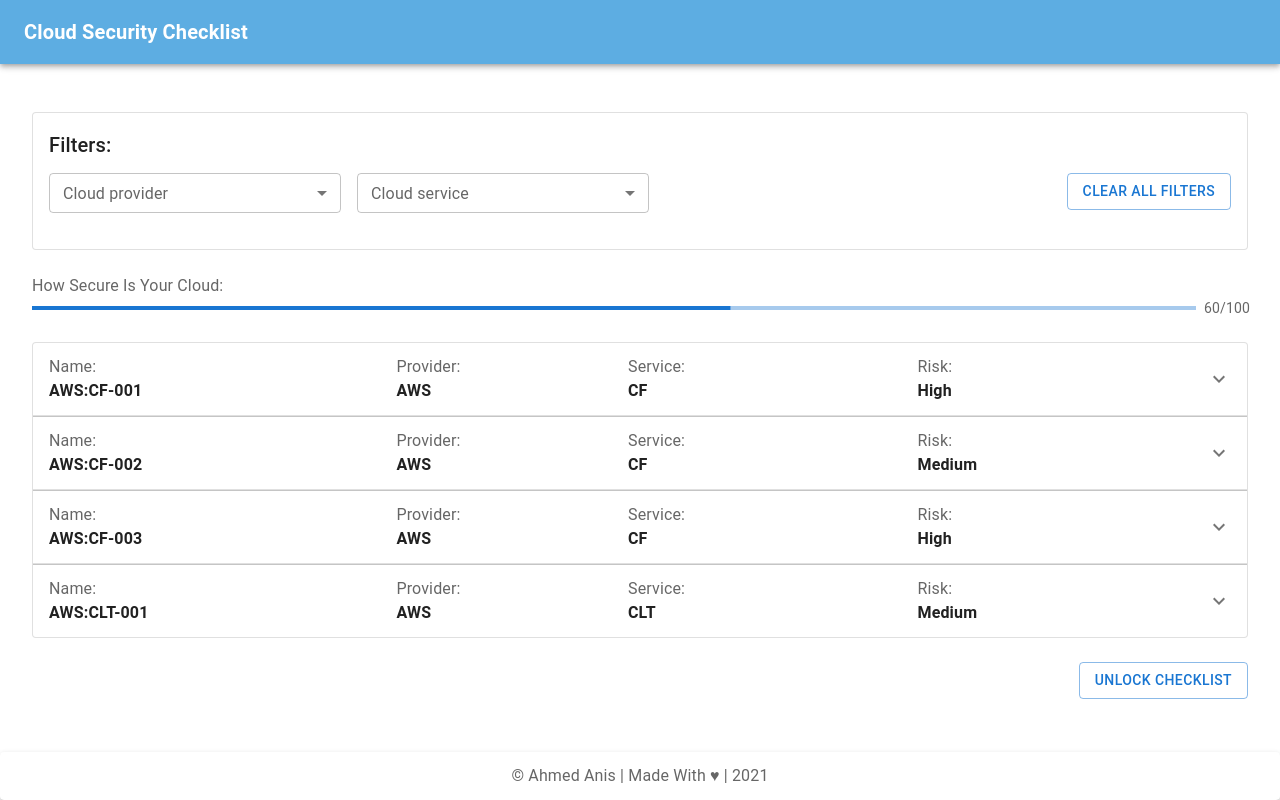
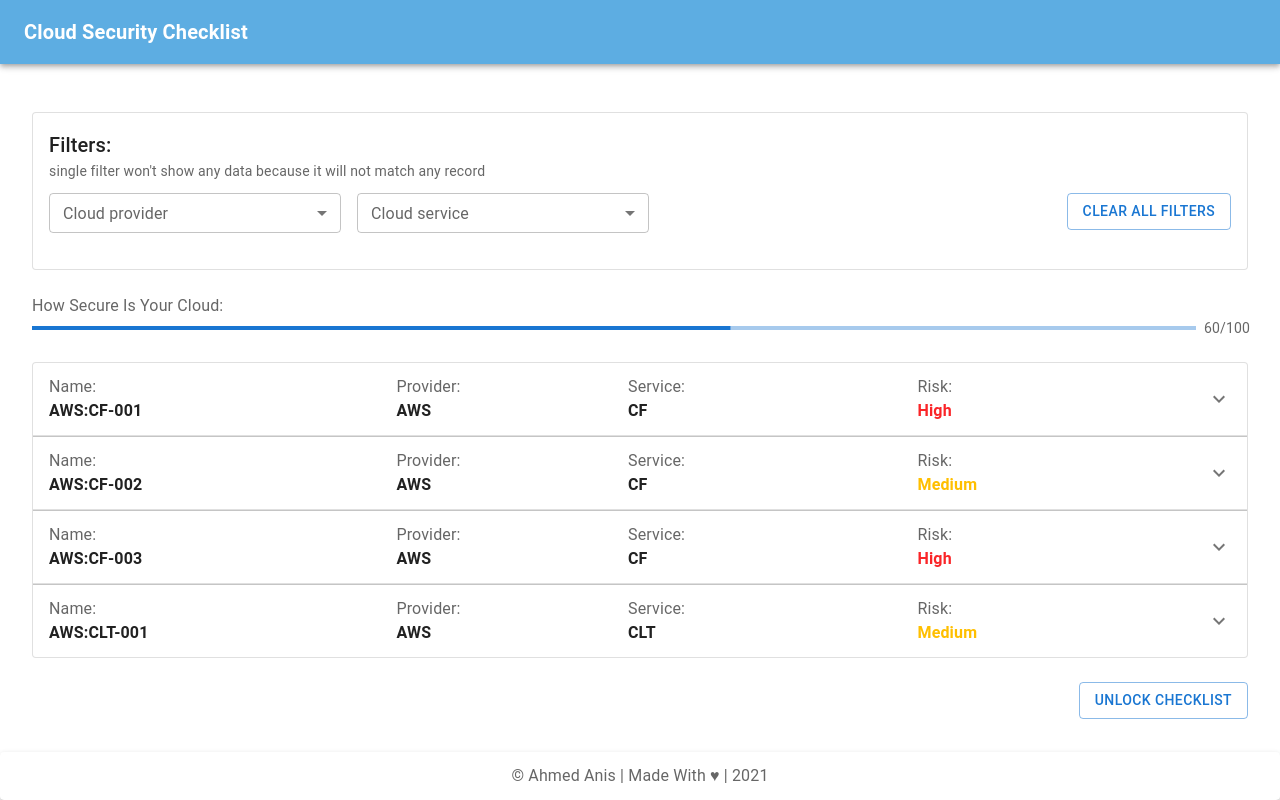
Before and after one commit to Ahmed4549/cloud-app, a React (Create React App) app: page /home in a window 1280 px wide. Built offline with nearby package versions, Linux system fonts and the light colour scheme.

Commit message:
accordion colors added, filters added, loader added and prv route added

```diff
--- a/src/components/accordion/index.js
+++ b/src/components/accordion/index.js
@@ -13,7 +13,19 @@
     setExpanded(isExpanded ? panel : false);
   };
 
-  // TODO: low, medium, high risk => lower case => colorful text
+  const getColor = () => {
+    if (data.risk) {
+      if (data.risk.toLowerCase() === "high") {
+        return "#FA2528";
+      } else if (data.risk.toLowerCase() === "medium") {
+        return "#FFBF00";
+      } else if (data.risk.toLowerCase() === "low") {
+        return "#15E918";
+      } else {
+        return "black";
+      }
+    }
+  };
 
   return (
     <>
@@ -40,7 +52,14 @@
             <Typography sx={{ color: "text.secondary" }}>Service:</Typography>
             {data?.service ? data.service : "N/A"}
           </Typography>
-          <Typography sx={{ width: "25%", flexShrink: 0, fontWeight: "bold" }}>
+          <Typography
+            sx={{
+              width: "25%",
+              flexShrink: 0,
+              fontWeight: "bold",
+              color: getColor(),
+            }}
+          >
             <Typography sx={{ color: "text.secondary" }}>Risk:</Typography>
             {data?.risk ? data.risk : "N/A"}
           </Typography>
--- a/src/components/card/index.js
+++ b/src/components/card/index.js
@@ -4,54 +4,27 @@
 import CardContent from "@mui/material/CardContent";
 import Typography from "@mui/material/Typography";
 import { TextField, MenuItem, Button } from "@mui/material";
-import data from "../../assets/signatures-metadata.json";
 
-export default function OutlinedCard() {
-  const cloudProvider = [...new Set(data.map((item) => item?.cloud))]; //gets all distinct provicers from the array
-  const cloudService = [...new Set(data.map((item) => item?.service))]; //gets all distinct service from the array
-
-  // state
-  const [provider, setProvider] = React.useState("");
-  const [service, setService] = React.useState("");
-
-  // component did mount
-  React.useEffect(() => {
-    let providerName = window.localStorage.getItem("provider");
-    let serviceName = window.localStorage.getItem("service");
-    if (providerName !== "") {
-      setProvider(providerName);
-    }
-    if (serviceName !== "") {
-      setService(serviceName);
-    }
-  }, []);
-
-  // functions
-  // handle menu change of cloud provider and save it to local storage
-  const handleProviderChange = (event) => {
-    setProvider(event.target.value);
-    localStorage.setItem("provider", event.target.value);
-  };
-
-  // handle menu change of cloud services and save it to local storage
-  const handleServiceChange = (event) => {
-    setService(event.target.value);
-    localStorage.setItem("service", event.target.value);
-  };
-
-  // clear all filters
-  const clearFilters = () => {
-    setService("");
-    setProvider("");
-    localStorage.removeItem("service");
-    localStorage.removeItem("provider");
-  };
-
+export default function OutlinedCard({
+  provider,
+  service,
+  providerDropdown,
+  serviceDropdown,
+  handleServiceChange,
+  handleProviderChange,
+  clearFilters,
+}) {
   return (
     <Card variant="outlined">
       <CardContent>
-        <Typography variant="h6" component="div" sx={{ mb: 1.5 }}>
-          Filters:
+        <Typography variant="h6">Filters:</Typography>
+        <Typography
+          variant="body2"
+          color="text.secondary"
+          component="div"
+          sx={{ mb: 1.5 }}
+        >
+          single filter won't show any data because it will not match any record
         </Typography>
         <Box
           sx={{
@@ -78,7 +51,7 @@
               onChange={handleProviderChange}
               fullWidth
             >
-              {cloudProvider.map((option) => (
+              {providerDropdown.map((option) => (
                 <MenuItem key={option} value={option}>
                   {option}
                 </MenuItem>
@@ -94,7 +67,7 @@
               onChange={handleServiceChange}
               fullWidth
             >
-              {cloudService.map((option) => (
+              {serviceDropdown.map((option) => (
                 <MenuItem key={option} value={option}>
                   {option}
                 </MenuItem>
--- a/src/components/loader/index.js
+++ b/src/components/loader/index.js
@@ -4,14 +4,12 @@
 
 export default function Loader({ showLoader, closeLoader }) {
   return (
-    <div>
     <Backdrop
       sx={{ color: "#fff", zIndex: 9999 }}
       open={showLoader}
       onClick={closeLoader}
     >
-        <CircularProgress color="inherit" sx={{ color: "blue" }} />
+      <CircularProgress color="inherit" />
     </Backdrop>
-    </div>
   );
 }
--- a/src/pages/completeChecklist/index.js
+++ b/src/pages/completeChecklist/index.js
@@ -9,7 +9,12 @@
   padding: "2rem",
 };
 const CompleteChecklist = () => {
+  const cloudProvider = [...new Set(data.map((item) => item?.cloud))]; //gets all distinct provicers from the array
+  const cloudService = [...new Set(data.map((item) => item?.service))]; //gets all distinct service from the array
+
   // state
+  const [provider, setProvider] = useState("");
+  const [service, setService] = useState("");
   const [count, setCount] = useState(4);
 
   // component did mount
@@ -18,20 +23,72 @@
     if (checkList) {
       setCount(10);
     }
+    let providerName = window.localStorage.getItem("provider");
+    let serviceName = window.localStorage.getItem("service");
+    if (providerName !== null) {
+      setProvider(providerName);
+    }
+    if (serviceName !== null) {
+      setService(serviceName);
+    }
   }, []);
 
   // functions
+  // handle menu change of cloud provider and save it to local storage
+  const handleProviderChange = (event) => {
+    setProvider(event.target.value);
+    localStorage.setItem("provider", event.target.value);
+    // filteredData();
+  };
+
+  // handle menu change of cloud services and save it to local storage
+  const handleServiceChange = (event) => {
+    setService(event.target.value);
+    localStorage.setItem("service", event.target.value);
+    // filteredData();
+  };
+
+  // clear all filters
+  const clearFilters = () => {
+    setService("");
+    setProvider("");
+    localStorage.removeItem("service");
+    localStorage.removeItem("provider");
+  };
+
+  // filters
+  const providerFilter = data?.filter((data) => {
+    if (provider !== "" || service !== "") {
+      return data?.cloud === provider && data?.service === service;
+    } else {
+      return data;
+    }
+  });
+  // to load more items
   const loadMore = () => setCount((prevCount) => prevCount + 10);
 
   return (
     <div style={homeMain}>
-      <Card />
+      <Card
+        provider={provider}
+        service={service}
+        providerDropdown={cloudProvider}
+        serviceDropdown={cloudService}
+        handleServiceChange={handleServiceChange}
+        handleProviderChange={handleProviderChange}
+        clearFilters={clearFilters}
+      />
       <LinearProgressbar />
       <Box sx={{ margin: "1.5rem 0" }}>
-        {data.slice(0, count).map((data, index) => {
+        {providerFilter.length > 0 ? (
+          providerFilter.slice(0, count).map((data, index) => {
             return <CustomAccordion index={index} data={data} />;
-        })}
+          })
+        ) : (
+          <h3 style={{ textAlign: "center" }}>OOPS!!! No Data Found</h3>
+        )}
       </Box>
+      {providerFilter.length > 9 ? (
         <div style={{ display: "flex", justifyContent: "flex-end" }}>
           <Button
             onClick={loadMore}
@@ -41,6 +98,7 @@
             Load More
           </Button>
         </div>
+      ) : null}
     </div>
   );
 };
--- a/src/pages/home/index.js
+++ b/src/pages/home/index.js
@@ -1,5 +1,5 @@
 import { Button, Box } from "@mui/material";
-import React, { useState } from "react";
+import React, { useState, useEffect } from "react";
 import CustomAccordion from "../../components/accordion";
 import Card from "../../components/card";
 import LinearProgressbar from "../../components/linearProgress";
@@ -10,20 +10,80 @@
   padding: "2rem",
 };
 const Home = () => {
+  const cloudProvider = [...new Set(data.map((item) => item?.cloud))]; //gets all distinct provicers from the array
+  const cloudService = [...new Set(data.map((item) => item?.service))]; //gets all distinct service from the array
+
   // state
   const [showModal, setShowModal] = useState(false);
+  const [provider, setProvider] = useState("");
+  const [service, setService] = useState("");
+
+  // component did mount
+  useEffect(() => {
+    let providerName = window.localStorage.getItem("provider");
+    let serviceName = window.localStorage.getItem("service");
+    if (providerName !== null) {
+      setProvider(providerName);
+    }
+    if (serviceName !== null) {
+      setService(serviceName);
+    }
+  }, []);
 
   // functions
   const openModal = () => setShowModal(true);
 
+  // handle menu change of cloud provider and save it to local storage
+  const handleProviderChange = (event) => {
+    setProvider(event.target.value);
+    localStorage.setItem("provider", event.target.value);
+    // filteredData();
+  };
+
+  // handle menu change of cloud services and save it to local storage
+  const handleServiceChange = (event) => {
+    setService(event.target.value);
+    localStorage.setItem("service", event.target.value);
+    // filteredData();
+  };
+
+  // clear all filters
+  const clearFilters = () => {
+    setService("");
+    setProvider("");
+    localStorage.removeItem("service");
+    localStorage.removeItem("provider");
+  };
+
+  // filters
+  const providerFilter = data?.filter((data) => {
+    if (provider !== "" || service !== "") {
+      return data?.cloud === provider && data?.service === service;
+    } else {
+      return data;
+    }
+  });
+
   return (
     <div style={homeMain}>
-      <Card />
+      <Card
+        provider={provider}
+        service={service}
+        providerDropdown={cloudProvider}
+        serviceDropdown={cloudService}
+        handleServiceChange={handleServiceChange}
+        handleProviderChange={handleProviderChange}
+        clearFilters={clearFilters}
+      />
       <LinearProgressbar />
       <Box sx={{ margin: "1.5rem 0" }}>
-        {data.slice(0, 4).map((data, index) => {
-          return <CustomAccordion index={index} data={data} />;
-        })}
+        {providerFilter.length > 0 ? (
+          providerFilter.slice(0, 4).map((data, index) => {
+            return <CustomAccordion index={index} data={data} />;
+          })
+        ) : (
+          <h3 style={{ textAlign: "center" }}>OOPS!!! No Data Found</h3>
+        )}
       </Box>
       <div style={{ display: "flex", justifyContent: "flex-end" }}>
         <Button onClick={openModal} variant="outlined">
--- a/src/routes/index.js
+++ b/src/routes/index.js
@@ -1,14 +1,33 @@
 import React from "react";
-import { Routes, Route } from "react-router-dom";
+import { Routes, Route, Navigate } from "react-router-dom";
 import Home from "../pages/home";
 import CompleteChecklist from "../pages/completeChecklist";
+
+function useAuth() {
+  let checkList = window.localStorage.getItem("cloudSecurityChecklist");
+  if (checkList) {
+    return true;
+  }
+}
+function PrivateRoute({ children }) {
+  const auth = useAuth();
+  return auth ? children : <Navigate to="/home" />;
+}
 
 const CustomRoutes = () => {
   return (
     <Routes>
       <Route path="/" element={<Home />} />
       <Route path="/home" element={<Home />} />
-      <Route path="/complete-checklist" element={<CompleteChecklist />} />
+      {/* <Route path="/complete-checklist" element={<CompleteChecklist />} /> */}
+      <Route
+        path="/complete-checklist"
+        element={
+          <PrivateRoute>
+            <CompleteChecklist />
+          </PrivateRoute>
+        }
+      />
     </Routes>
   );
 };
```
Also changed, not shown: src/components/modal/index.js (+17 -2 lines). Lines whose indentation alone changed are shown as unchanged.
